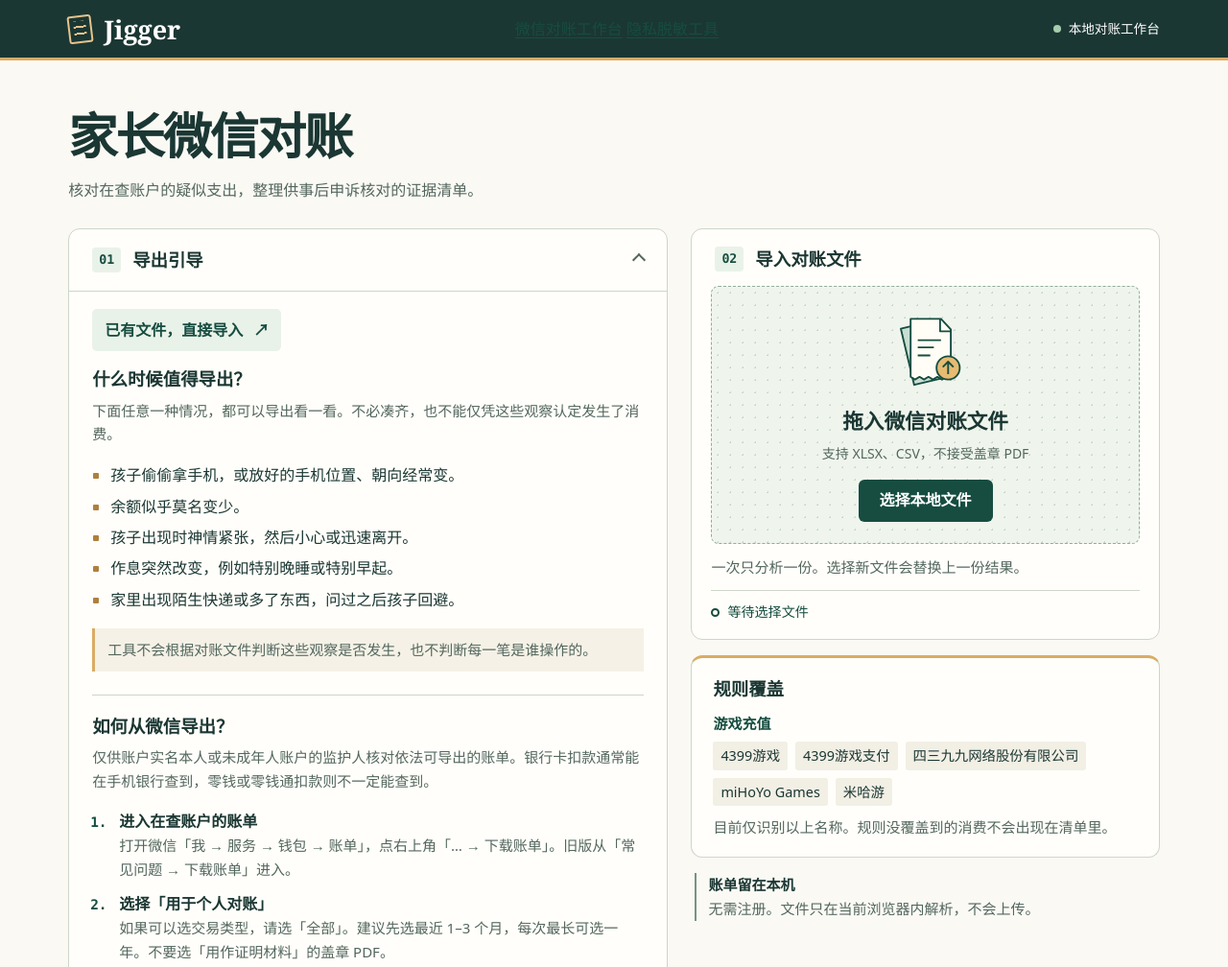
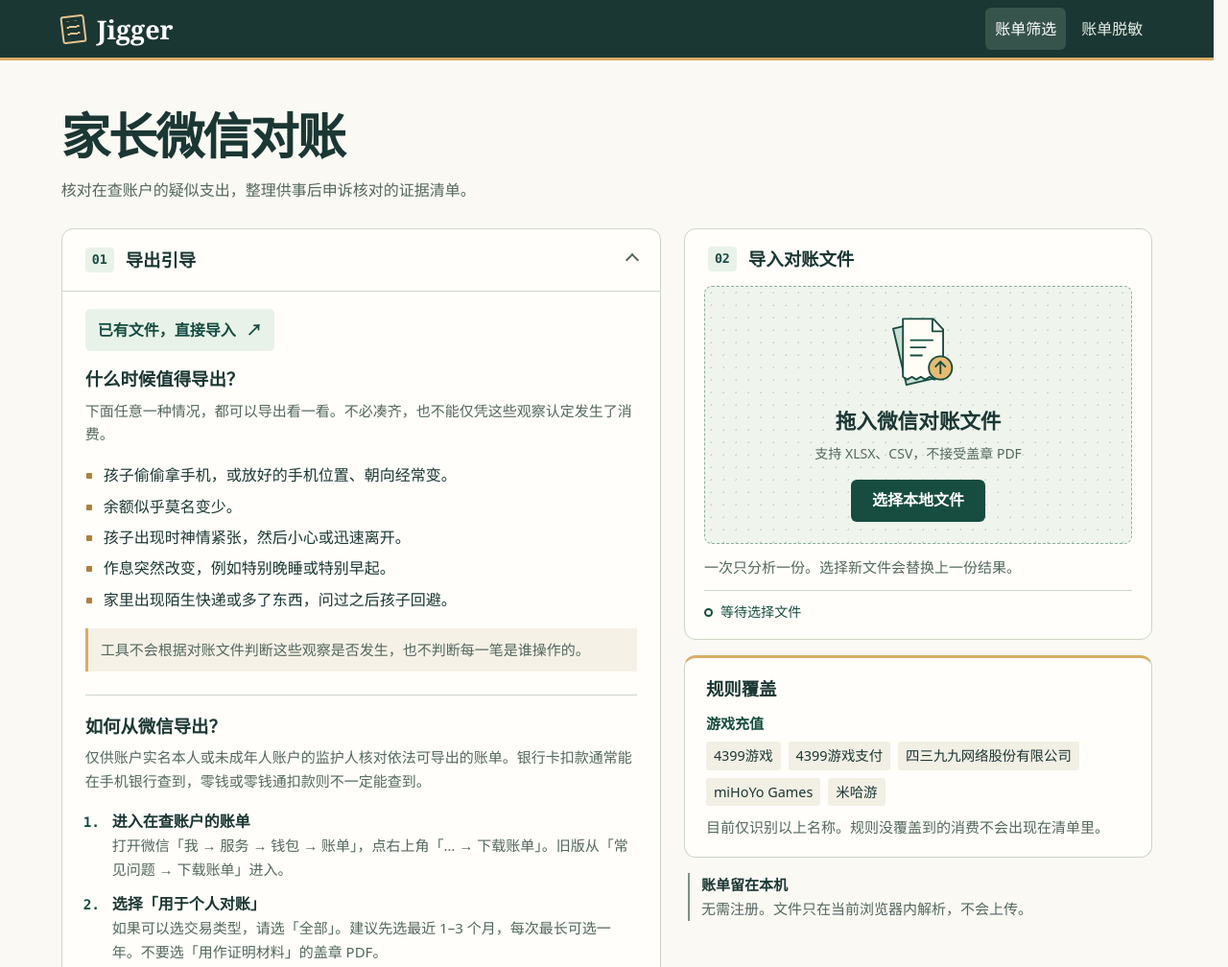
Before and after one commit to harmonium-HSP/Jigger, a plain HTML site: page index.html in a window 1280 px wide. Shown: the top 1008 px of the page at 96% size. Drawn offline with Linux system fonts and the light colour scheme.

Commit message:
Align Jigger page navigation

```diff
--- a/index.html
+++ b/index.html
@@ -5,7 +5,7 @@
   <meta http-equiv="Content-Security-Policy" content="default-src 'none'; script-src 'self'; style-src 'self'; img-src 'self'; connect-src 'none'; object-src 'none'; base-uri 'none'; form-action 'none'">
   <meta name="viewport" content="width=device-width, initial-scale=1">
   <title>家长微信对账 · Jigger</title>
-  <link rel="stylesheet" href="styles.css">
+  <link rel="stylesheet" href="styles.css?v=3">
   <script defer src="./app.bundle.js"></script>
 </head>
 <body>
@@ -13,11 +13,10 @@
   <header>
     <div class="bar">
       <div class="brand"><span class="mark" aria-hidden="true"></span>Jigger</div>
-      <nav style="display:flex; gap:16px; font-size:0.9rem;">
-        <a href="index.html" style="color:#fff; text-decoration:none; padding:4px 8px; border-radius:4px; background:rgba(255,255,255,0.15);">微信对账工作台</a>
-        <a href="anonymize.html" style="color:rgba(255,255,255,0.85); text-decoration:none; padding:4px 8px; border-radius:4px;">隐私脱敏工具</a>
+      <nav class="mask-nav" aria-label="Jigger 工具">
+        <a href="index.html" aria-current="page">账单筛选</a>
+        <a href="anonymize.html">账单脱敏</a>
       </nav>
-      <span class="private"><span aria-hidden="true"></span> 本地对账工作台</span>
     </div>
   </header>
   <main>
--- a/styles.css
+++ b/styles.css
@@ -7,7 +7,8 @@ header{background:var(--ink);color:white;border-bottom:3px solid var(--gold)}.ba
 @media(max-width:780px){.workspace{grid-template-columns:1fr;gap:14px}.bar{height:52px}.intro{padding-block:22px 18px}.intro p{font-size:.94rem}.guide-body{padding:14px 16px 18px}.section-heading,summary{padding:14px 16px}#drop-zone{margin-inline:14px}.file-help,#status{margin-inline:14px}aside{padding:16px}footer>div{display:block}footer span{display:block;margin-top:8px}}
 @media(prefers-reduced-motion:reduce){*{transition:none!important}}
 
-.mask-page .bar{gap:12px}
+html{scrollbar-gutter:stable}
+.bar{gap:12px}
 .mask-nav{display:flex;align-items:center;gap:6px}
 .mask-nav a{display:flex;align-items:center;min-height:44px;padding:4px 10px;border-radius:6px;color:#e3eee8;text-decoration:none;white-space:nowrap}
 .mask-nav a:is(:hover,[aria-current=page]){background:#36534c;color:white}
@@ -37,4 +38,4 @@ header{background:var(--ink);color:white;border-bottom:3px solid var(--gold)}.ba
 .mask-stats dd{font-weight:700;font-variant-numeric:tabular-nums}
 #mask-preview-heading{font-size:1rem}
 @media(max-width:760px){.mask-grid{grid-template-columns:minmax(0,1fr);gap:14px}}
-@media(max-width:360px){.mask-page .brand{font-size:21px;gap:8px}.mask-nav a{padding-inline:6px;font-size:.875rem}}
+@media(max-width:360px){.bar .brand{font-size:21px;gap:8px}.mask-nav a{padding-inline:6px;font-size:.875rem}}
```
Also changed, not shown: anonymize.html (+2 -2 lines).
